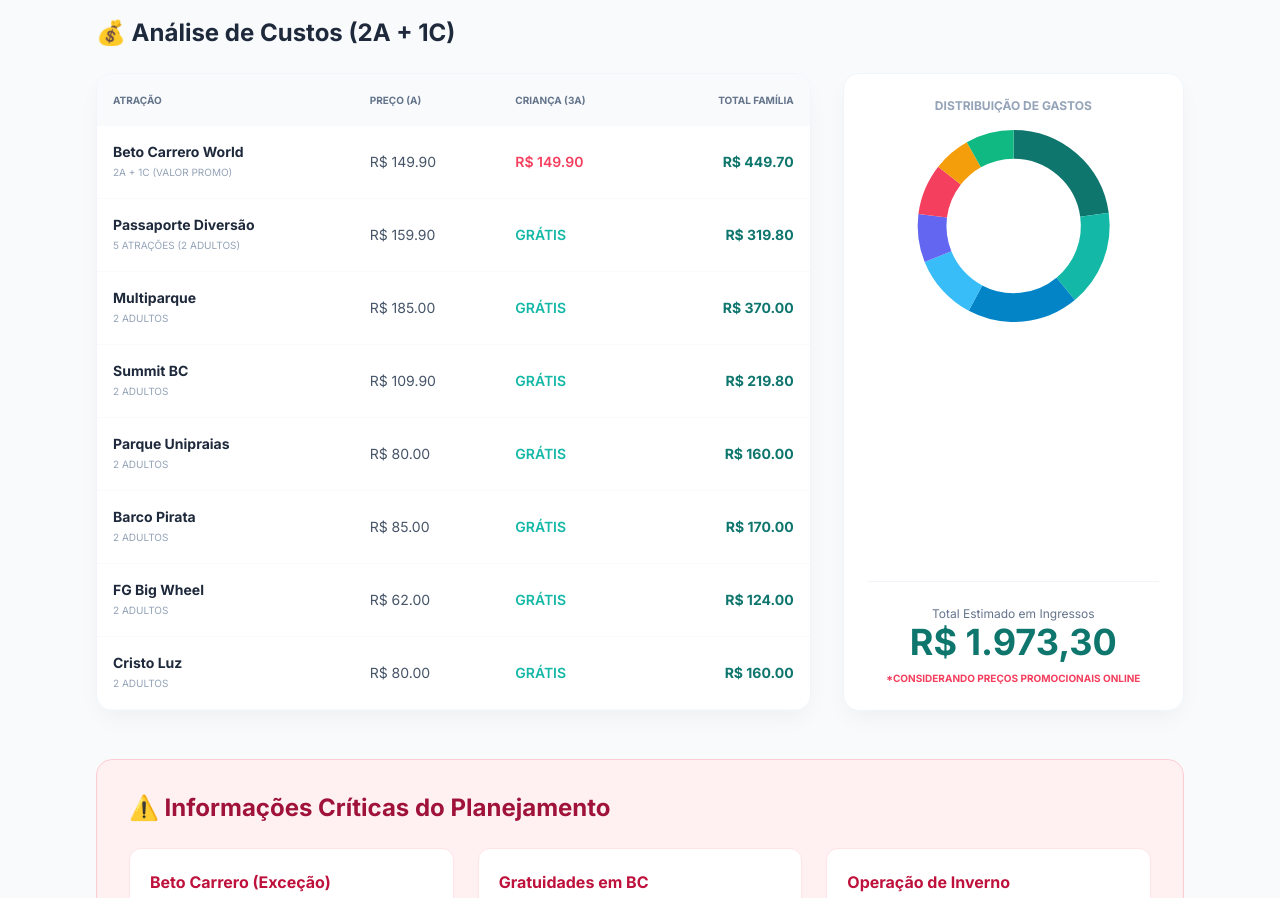
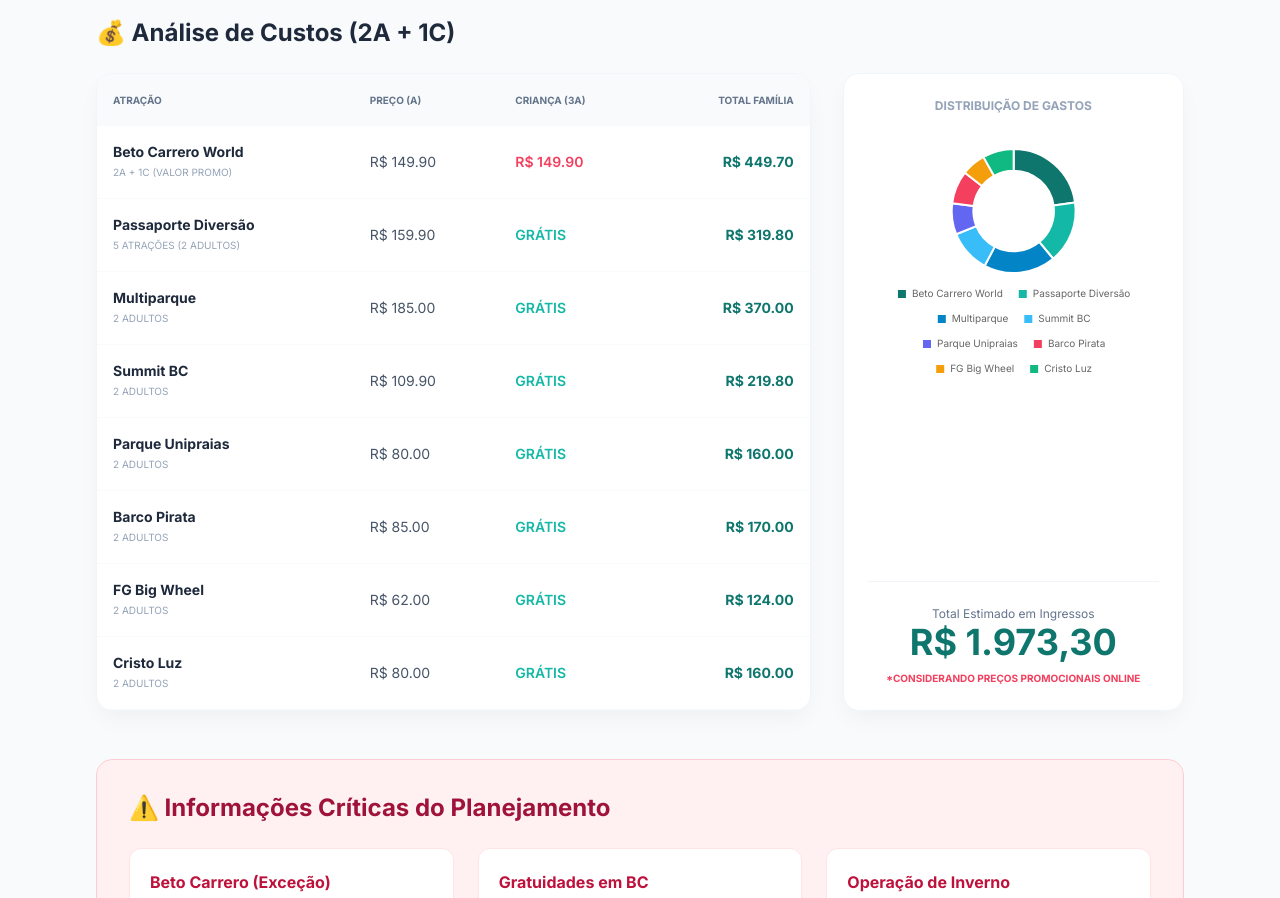
Before and after one commit to DCamilos/bc, a plain HTML site: page index.html in a window 1280 px wide. Shown: the part 1260-2158 px from the top of the page. Drawn offline with nearby package versions, Linux system fonts and the light colour scheme.

Commit message:
Enhance cost chart layout and tooltip design
Updated chart display settings and improved tooltip formatting.

```diff
--- a/index.html
+++ b/index.html
@@ -104,8 +104,8 @@
                 </div>
                 <div class="bg-white p-6 rounded-2xl custom-shadow border border-slate-100 flex flex-col justify-between">
                     <div>
-                        <h3 class="text-xs font-bold text-slate-400 uppercase mb-4 text-center">Distribuição de Gastos</h3>
-                        <div class="h-48">
+                        <h3 class="text-xs font-bold text-slate-400 uppercase mb-6 text-center">Distribuição de Gastos</h3>
+                        <div class="h-64">
                             <canvas id="costChart"></canvas>
                         </div>
                     </div>
@@ -276,21 +276,57 @@
 
             document.getElementById('grand-total').innerText = `R$ ${grandTotal.toLocaleString('pt-BR', { minimumFractionDigits: 2 })}`;
 
-            new Chart(document.getElementById('costChart'), {
+            // Gráfico de Gastos Otimizado
+            const ctx = document.getElementById('costChart').getContext('2d');
+            new Chart(ctx, {
                 type: 'doughnut',
                 data: {
                     labels: chartLabels,
                     datasets: [{
                         data: chartValues,
-                        backgroundColor: ['#0f766e', '#14b8a6', '#0284c7', '#38bdf8', '#6366f1', '#f43f5e', '#f59e0b', '#10b981'],
-                        borderWidth: 0
+                        backgroundColor: [
+                            '#0f766e', '#14b8a6', '#0284c7', '#38bdf8',
+                            '#6366f1', '#f43f5e', '#f59e0b', '#10b981'
+                        ],
+                        hoverOffset: 15,
+                        borderWidth: 2,
+                        borderColor: '#ffffff'
                     }]
                 },
                 options: {
                     responsive: true,
                     maintainAspectRatio: false,
-                    plugins: { legend: { display: false } },
-                    cutout: '70%'
+                    layout: {
+                        padding: 10
+                    },
+                    plugins: {
+                        legend: {
+                            display: true,
+                            position: 'bottom',
+                            labels: {
+                                boxWidth: 10,
+                                padding: 15,
+                                font: {
+                                    size: 10,
+                                    family: 'Inter'
+                                }
+                            }
+                        },
+                        tooltip: {
+                            backgroundColor: 'rgba(15, 118, 110, 0.9)',
+                            titleFont: { size: 12, weight: 'bold' },
+                            bodyFont: { size: 12 },
+                            padding: 12,
+                            cornerRadius: 8,
+                            callbacks: {
+                                label: function(context) {
+                                    let value = context.parsed;
+                                    return ' Total: R$ ' + value.toLocaleString('pt-BR', { minimumFractionDigits: 2 });
+                                }
+                            }
+                        }
+                    },
+                    cutout: '65%'
                 }
             });
         }
```
